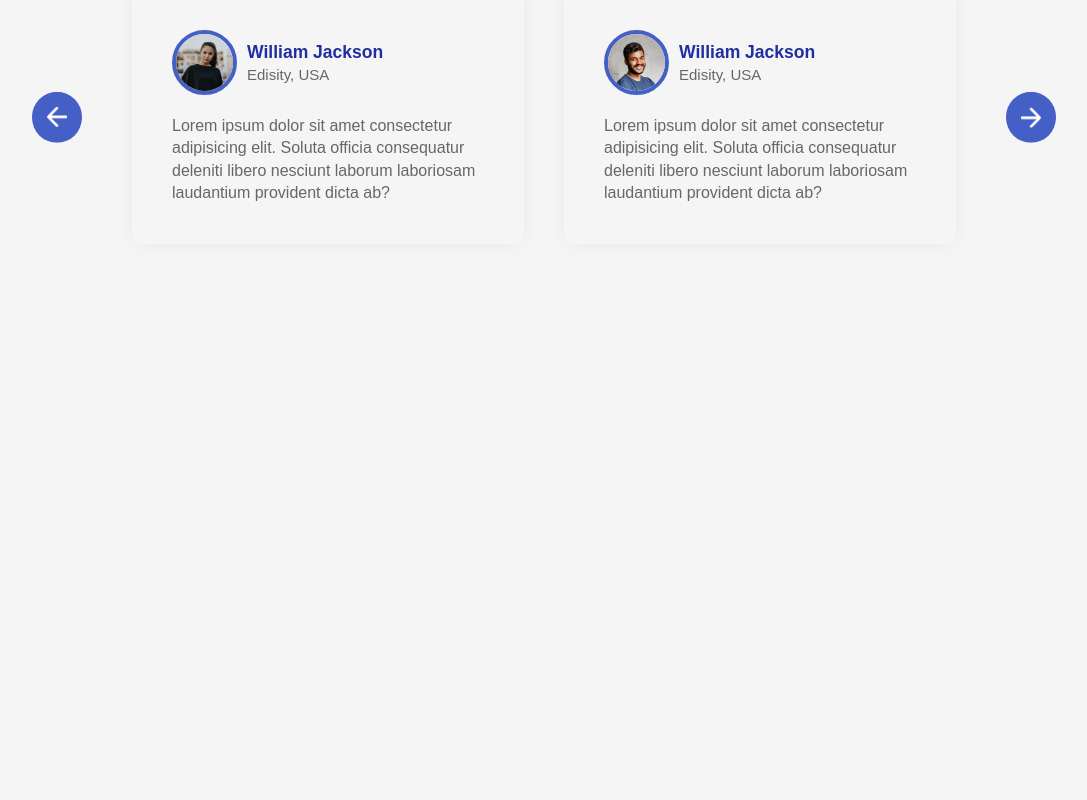
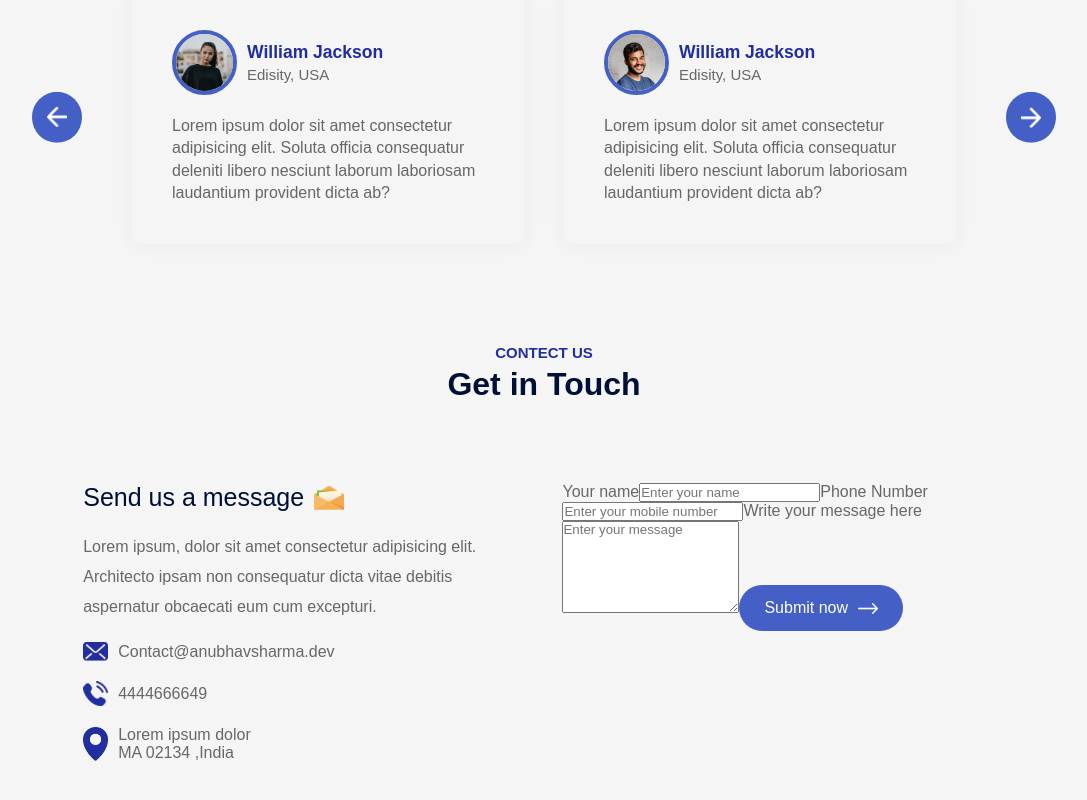
Before and after one commit to tech-in-tech/EducationWebsite, a React (Vite) app: page / in a window 1280 px wide. Shown: the part 2598-3398 px from the top of the page, without its empty margins (96-1183 px from the left). Before the commit the page ends 2942 px from the top, so only its background shows below. Built offline with nearby package versions, Linux system fonts and the light colour scheme.

Commit message:
create half section of contact component

```diff
--- a/src/App.jsx
+++ b/src/App.jsx
@@ -6,7 +6,7 @@
 import About from './Components/About/About'
 import Campus from './Components/Campus/Campus'
 import Testimonials from './Components/Testimonials/Testimonials'
-
+import Contact from './Components/Contact/Contact'
 
 const App = () => {
   return (
@@ -21,6 +21,8 @@
       <Campus/>
       <Title subTitle = "TESTIMONIALS" title = "What Student Say"/>
       <Testimonials/>
+      <Title subTitle = "Contect Us " title = "Get in Touch"/>
+      <Contact/>
       </div>
     </div>
   )
--- /dev/null
+++ b/src/Components/Contact/Contact.css
@@ -0,0 +1,42 @@
+.contact{
+  margin: 80px auto;
+  max-width: 90%;
+  display: flex;
+  align-content: center;
+  justify-content: space-between;
+}
+
+.contact-col{
+  flex-basis: 48%;
+  color: #676767;
+}
+
+.contact-col h3{
+  color: #000f38;
+  font-weight: 500;
+  font-size: 25px;
+  display: flex;
+  align-items: center;
+  margin-bottom: 20px;
+}
+
+.contact-col h3 img{
+  width: 30px;
+  margin-left: 10px;
+}
+
+.contact-col p{
+  max-width: 450px;
+  line-height: 30px;
+}
+
+.contact-col ul li{
+  display: flex;
+  align-items: center;
+  margin: 20px 0;
+}
+
+.contact-col ul li img{
+  width: 25px;
+  margin-right: 10px;
+}
--- /dev/null
+++ b/src/Components/Contact/Contact.jsx
@@ -0,0 +1,37 @@
+import React from 'react'
+import './Contact.css'
+import msg_icon from '../../assets/msg-icon.png'
+import mail_icon from '../../assets/mail-icon.png'
+import phone_icon from '../../assets/phone-icon.png'
+import location_icon from '../../assets/location-icon.png'
+import white_arrow from '../../assets/white-arrow.png'
+
+const Contact = () => {
+  return (
+    <div className='contact'>
+      <div className="contact-col">
+        <h3>Send us a message <img src={msg_icon} alt="" /></h3>
+        <p>Lorem ipsum, dolor sit amet consectetur adipisicing elit. Architecto ipsam non consequatur dicta vitae debitis aspernatur obcaecati eum cum excepturi.</p>
+        <ul>
+          <li><img src={mail_icon} alt="" />Contact@anubhavsharma.dev</li>
+          <li><img src={phone_icon} alt="" />4444666649</li>
+          <li><img src={location_icon} alt="" />Lorem ipsum dolor <br /> MA 02134 ,India</li>
+        </ul>
+      </div>
+      <div className="contact-col">
+        <form>
+          <label>Your name</label>
+          <input type="text" name='name' placeholder='Enter your name' required />
+          <label>Phone Number</label>
+          <input type="tel" name='phone' placeholder='Enter your mobile number' required />
+          <label>Write your message here</label>
+          <textarea name="message" rows="6" placeholder='Enter your message' required></textarea>
+          <button type='submit' className='btn dark-btn'>Submit now <img src={white_arrow} alt="" /></button>
+        </form>
+      </div>
+
+    </div>
+  )
+}
+
+export default Contact
```
